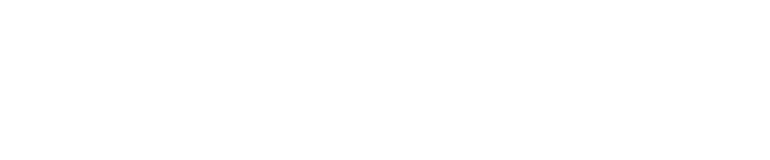
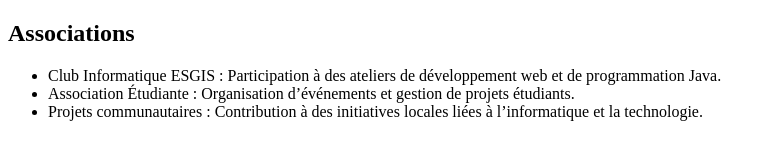
Before and after one commit to yetchenadege7/mon-cv, a plain HTML site: page index.html in a window 1280 px wide. Shown: the whole page, without its empty margins (0-770 px from the left). Drawn offline with Linux system fonts and the light colour scheme.

Commit message:
mise en place de la section associations

```diff
--- a/index.html
+++ b/index.html
@@ -6,6 +6,14 @@
     <title>MON-CV</title>
 </head>
 <body>
+    <section id="associations">
+  <h2>Associations</h2>
+  <ul>
+    <li>Club Informatique ESGIS : Participation à des ateliers de développement web et de programmation Java.</li>
+    <li>Association Étudiante : Organisation d’événements et gestion de projets étudiants.</li>
+    <li>Projets communautaires : Contribution à des initiatives locales liées à l’informatique et la technologie.</li>
+  </ul>
+</section>
 
 </body>
 </html>
```
